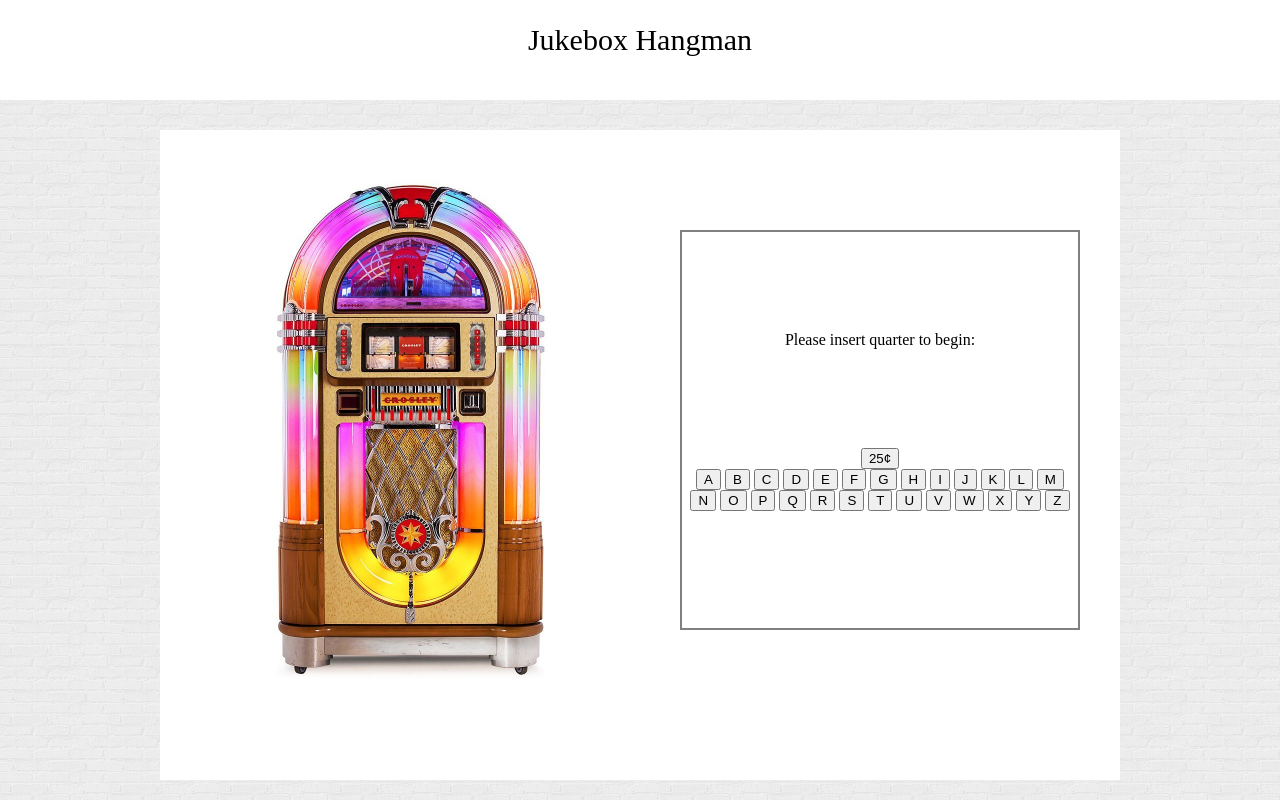
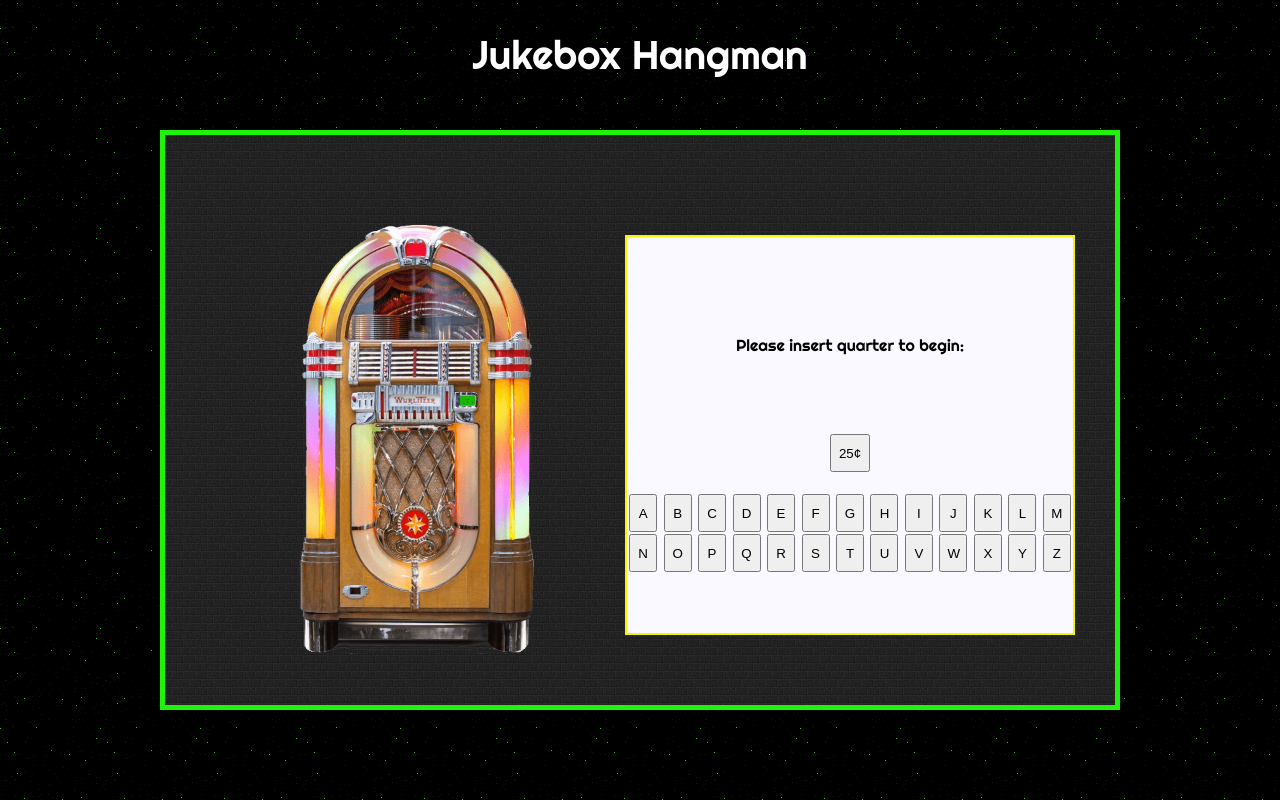
Before and after one commit to smiley-coyote/Word-Guess-Game, a plain HTML site: page index.html in a window 1280 px wide. Drawn offline with Linux system fonts and the light colour scheme.

Commit message:
added more colors and themes

```diff
--- a/assets/css/style.css
+++ b/assets/css/style.css
@@ -3,7 +3,8 @@
   }
 
 body {
-    background-image: url('../images/brickwall.png');
+    background-image: url('../images/darkness.png');
+    font-family: 'Righteous', cursive;
 }
 
 header {
@@ -11,8 +12,9 @@ header {
     top: 0px;
     margin: 0px;
     width: 100%;
-    background-color: #fff;
+
     height: 100px;
+
 }
 
 .container {
@@ -24,8 +26,9 @@ header {
 }
 
 .container h1 {
-    font-size: 30px;
-    padding-top: 25px;
+    font-size: 40px;
+    padding-top: 35px;
+    color: white;
 }
 
 #main-container {
@@ -36,8 +39,11 @@ header {
 #jukebox-main {
     width: 960px;
     background: white;
-    height: 650px;
+    height: 580px;
     margin-top: 30px;
+    border: 5px solid #1FF30C;
+    background-image: url('../images/darkbrick.png');
+
 }
 #jukebox-main img {
     height: 500px;
@@ -50,16 +56,28 @@ header {
     position: relative;
     right: 40px;
     top: 100px;
-    width: 400px;
+    width: 450px;
     height: 400px;
     float: right;
     padding-top: 200px;
-    border: 2px solid gray;
+    border: 2px solid #F4F505;
+    background: #F9F9FF;
 }
 #game-zone {
     position: relative;
     bottom: 100px;
 }
+button {
+    width: 28px;
+    height: 38px;
+    margin: 1px;
+}
+#start-game {
+    width: 40px;
+    position: relative;
+    bottom: 20px;
+}
+
 
 /* .container {
     display: block;
--- a/index.html
+++ b/index.html
@@ -6,6 +6,7 @@
     <meta http-equiv="X-UA-Compatible" content="ie=edge">
     <link href="assets/css/reset.css" type="text/css" rel="stylesheet">
     <link href="assets/css/style.css" type="text/css" rel="stylesheet">
+    <link href="https://fonts.googleapis.com/css?family=Righteous" rel="stylesheet">
 
 
     <title>Jukebox Hangman</title>
@@ -22,12 +23,12 @@
 
     <div id=#main-container class="container">
         <div id="jukebox-main">
-            <img src="assets/images/jukebox.jpg">
+            <img src="assets/images/jukebox0.png">
             <div class="body-game">
                 <div id="game-zone">
                     Please insert quarter to begin:
                 </div>
-                <div>
+                <div class="game-button">
                     <button id="start-game" onclick="randomWord();quarter()">25&#162;</button>
                 </div>
                     <div id="box" class="keyboard">
@@ -246,9 +247,9 @@ function guessLetter() {
     for (i = 0; i < aryWord.length; i++) {
         if (aryWord[i] === letter) {
             aryWordState[i] = letter
+        letterBank--;
+        document.getElementById("game-zone").innerHTML = aryWordState.join(" ");
 
-        document.getElementById("game-zone").innerHTML = aryWordState.join(" ");
-        letterBank--;
         console.log("Letters left:" + letterBank);
             if (letterBank == 0) {
                 if (aryWord == "MY GIRL") {
@@ -285,8 +286,9 @@ function guessLetter() {
 
 function quarter() {
     quarterDrop.play();
-    letterBank = 0;
+    document.getElementById("button1").style.visibility = "show";
 }
+
 
 </script>
 
```
Also changed, not shown: assets/images/darkbrick.png (added), assets/images/darkness.png (added), assets/images/jukebox0.png (added), 3 other files.
